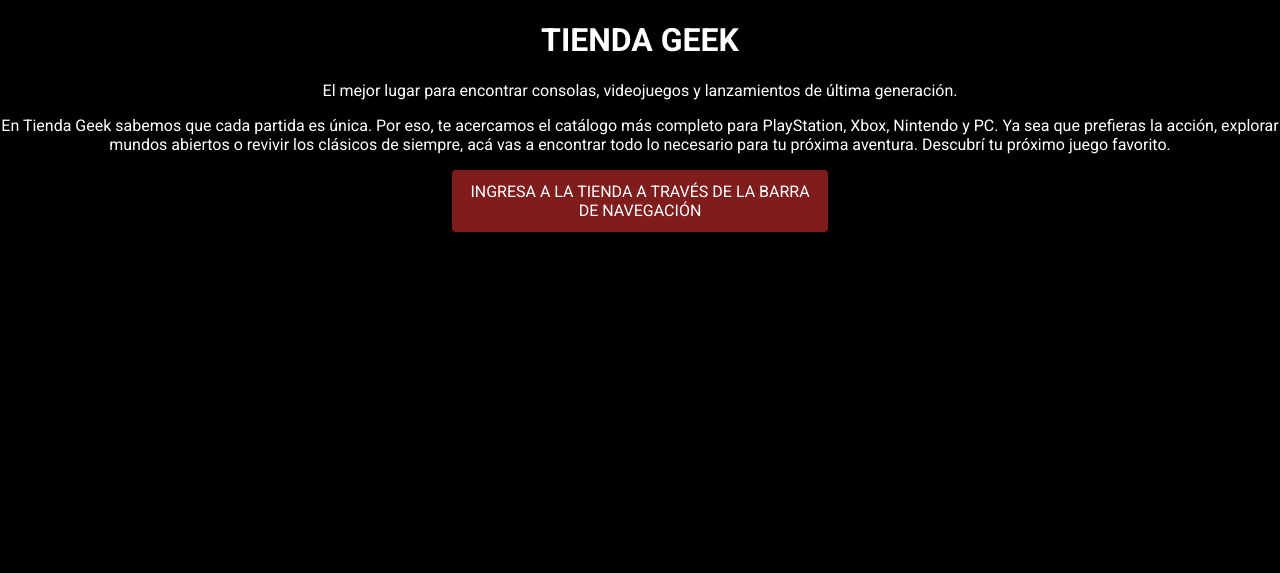
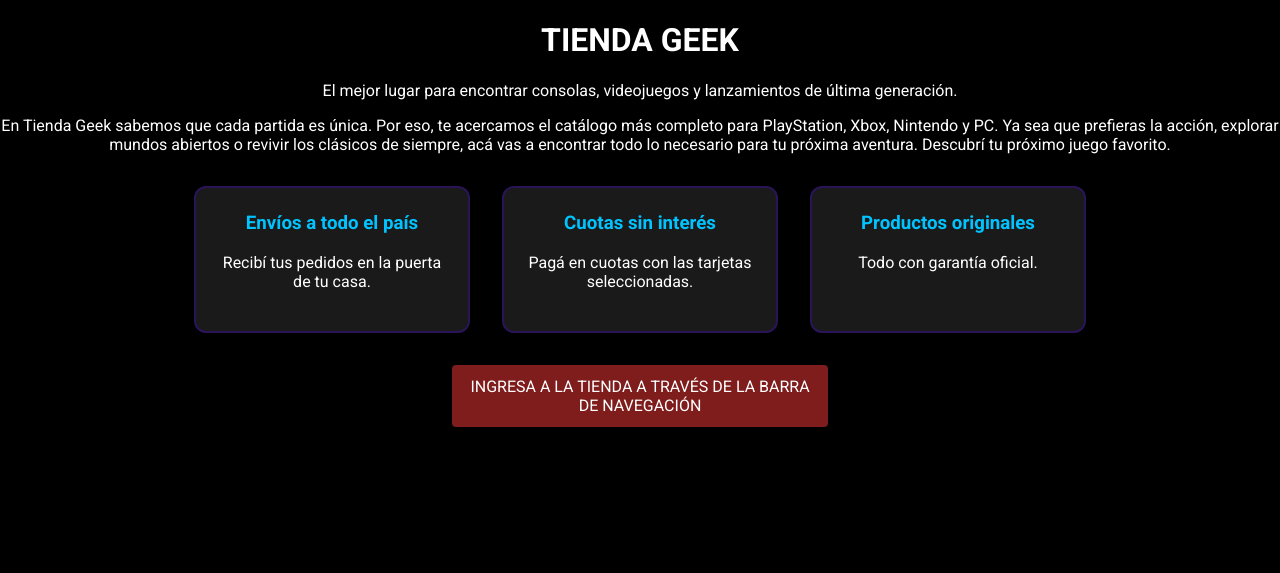
Before and after one commit to MartuBerto/PW2-parcial2, a PHP site: page /portada.php in a window 1280 px wide. Shown: the part 86-659 px from the top of the page. Run offline with PHP 8.4, Linux system fonts and the light colour scheme.

Commit message:
Modificaciones en el css de portada, carrito, login y registro. Agregado de footer a carrito, cambios en el boton de login y agregado de link para registrarse debajo del formulario. Cambio de boton de registro y agregado de items a portada además de arreglos en el css.

```diff
--- a/css/portada.css
+++ b/css/portada.css
@@ -11,3 +11,33 @@
   align-items: center;
 
 }
+
+.beneficios {
+    display: flex;
+    flex-wrap: wrap;
+    justify-content: center;
+    gap: 2rem;
+    max-width: 56.5rem;
+    margin: 2rem auto;
+    padding: 0 1.25rem;
+}
+
+.beneficio {
+    width: 14rem;
+    padding: 1.5rem;
+    background-color: #1a1a1a;
+    border: 2px solid #2a1458;
+    border-radius: 0.75rem;
+    text-align: center;
+    transition: 0.2s ease-in-out;
+}
+
+
+.beneficio h3 {
+    margin-top: 0;
+    color: #00c3ff;
+}
+
+.beneficio:hover {
+    border-color: #00c3ff;
+}
--- a/pags/carrito.php
+++ b/pags/carrito.php
@@ -70,5 +70,7 @@ $total = 0;
 
     </main>
 
+    <?php include_once '../componentes/footer.php' ?>
+
 </body>
 </html>
--- a/pags/login.php
+++ b/pags/login.php
@@ -91,8 +91,9 @@ if ($_SERVER["REQUEST_METHOD"] === "POST") {
                 <input type="checkbox" name="recordar" value="1"> Recordarme en este equipo
             </label>
 
-            <input type="submit" value="Ingresar">
+            <input type="submit" value="Ingresar" class="link-registro">
         </form>
+         <p class="centrado">¿Todavía no estás registrado? <a href="registro.php" class="link-registro">Registrate aquí</a></p>
     </main>
 
     <?php include_once '../componentes/footer.php' ?>
--- a/pags/portada.php
+++ b/pags/portada.php
@@ -24,8 +24,24 @@ require_once "../componentes/conexion.php";
         <section class="centrado">
             <p>El mejor lugar para encontrar consolas, videojuegos y lanzamientos de última generación.</p>
             <p>En Tienda Geek sabemos que cada partida es única. Por eso, te acercamos el catálogo más completo para PlayStation, Xbox, Nintendo y PC. Ya sea que prefieras la acción, explorar mundos abiertos o revivir los clásicos de siempre, acá vas a encontrar todo lo necesario para tu próxima aventura. Descubrí tu próximo juego favorito.</p>
+        </section>
+        <section class="beneficios">
+            <div class="beneficio">
+                <h3>Envíos a todo el país</h3>
+                <p>Recibí tus pedidos en la puerta de tu casa.</p>
+            </div>
+            <div class="beneficio">
+                 <h3>Cuotas sin interés</h3>
+                <p>Pagá en cuotas con las tarjetas seleccionadas.</p>
+            </div>
+            <div class="beneficio">
+                 <h3>Productos originales</h3>
+                <p>Todo con garantía oficial.</p>
+            </div>
+        </section>
+
             <p class="alerta-error"> INGRESA A LA TIENDA A TRAVÉS DE LA BARRA DE NAVEGACIÓN</p>
-        </section>
+
     </main>
 
     <?php include_once '../componentes/footer.php'; ?>
--- a/pags/registro.php
+++ b/pags/registro.php
@@ -86,7 +86,7 @@ if ($_SERVER["REQUEST_METHOD"] === "POST") {
         <label for="password">Contraseña:</label>
         <input type="password" name="password" id="password">
 
-        <input type="submit" value="Registrarme">
+        <input type="submit" value="Registrarme" class="boton-registrarme">
     </form>
 </main>
 
```
Also changed, not shown: css/carrito.css (+8 -0 lines), css/login.css (+24 -1 lines), css/registro.css (+17 -1 lines).
